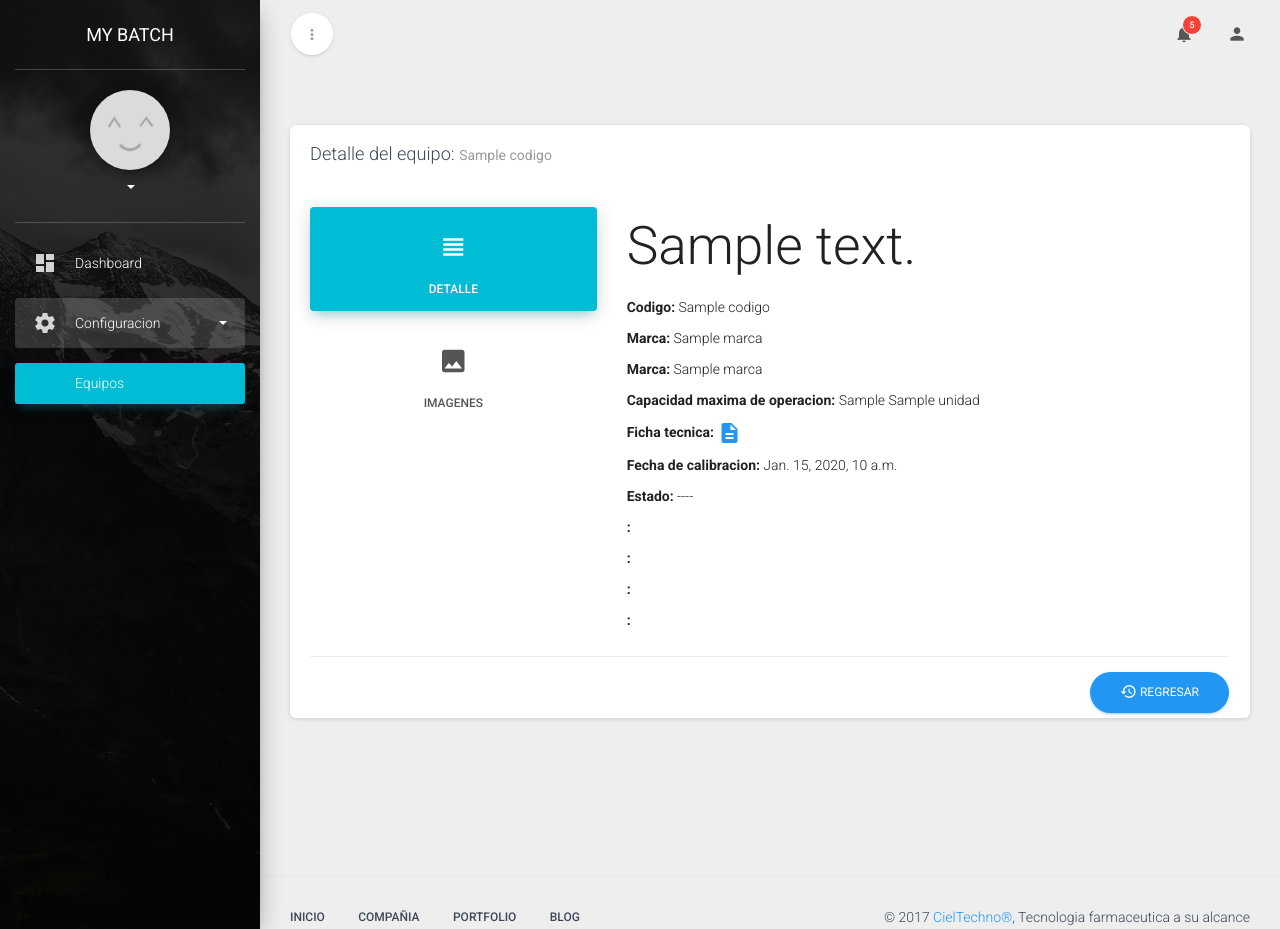
After one commit to andresmauro17/mybatch, a Django app: template templates/config/equipment/equipment_detail.html in a window 1280 px wide. The commit adds this page. Run offline with Django 3.2, Linux system fonts and the light colour scheme; the template is opened without the code that fills it: most values are stand-ins (such as "Sample title", 1, 10 or a date in 2020); grey boxes marked "Sample" are stand-in pictures; some libraries are stand-ins or nearby versions.

Commit message:
detailview for equpment

```diff
--- a/apps/config/urls.py
+++ b/apps/config/urls.py
@@ -3,6 +3,7 @@ from django.conf.urls import url
 from .views import EquipmentCreateClass
 from .views import EquipmentListClass
 from .views import EquipmentUpdateClass
+from .views import EquipmentDetailClass
 from .views import equipment_index
 from .views import GeneratePdf
 from .views import EquipmentDelete
@@ -16,6 +17,7 @@ urlpatterns = [
 	url(r'^equipment/create', EquipmentCreateClass.as_view(), name = "equipment_create"),
 	url(r'^equipment/list', EquipmentListClass.as_view(), name = "equipment_list"),
 	url(r'^equipment/edit/(?P<pk>\d+)/$', EquipmentUpdateClass.as_view(), name='equipment_edit'),
+	url(r'^equipment/detail/(?P<pk>\d+)/$', EquipmentDetailClass.as_view(), name='equipment_detail'),
 	url(r'^equipment/delete/(?P<pk>\d+)/$',EquipmentDelete.as_view(), name='equipment_delete'),
 	url(r'^equipment/pdf_list/$', GeneratePdf.as_view(), name='equipment_pdf_list'),
 	url(r'^material/index', material_index, name = "material_index"),
--- a/templates/config/equipment/equipment_delete.html
+++ b/templates/config/equipment/equipment_delete.html
@@ -13,7 +13,7 @@
                     <h3>Seguro que Desea eliminar el equipo:</h3>
                     <h4><b>{{object.codigo}} {{object.descripcion}}</b>, del registro</h4>
                     <button class="btn btn-danger">eliminar</button>
-                    <a class="btn btn-default" href="{% url 'config:equipment_edit' object.id %}">cancelar</a>
+                    <a class="btn btn-default" href="{% url 'config:equipment_list' %}">cancelar</a>
                 </form>
             </div>
 
--- /dev/null
+++ b/templates/config/equipment/equipment_detail.html
@@ -0,0 +1,119 @@
+{% extends 'config/equipment/equipment_index.html'%}
+{% load staticfiles %}
+
+{% block container_fluid %}
+
+<div class="row">
+
+     <div class="col-md-12">
+            <div class="card">
+                <div class="card-header">
+                    <h4 class="card-title">Detalle del equipo:
+                        <small class="category">{{object.codigo}}</small>
+                    </h4>
+                </div>
+                <div class="card-content">
+                    <div class="row">
+                        <div class="col-md-4">
+                            <ul class="nav nav-pills nav-pills-icons nav-pills-info nav-stacked" role="tablist">
+                                <!--
+                    color-classes: "nav-pills-primary", "nav-pills-info", "nav-pills-success", "nav-pills-warning","nav-pills-danger"
+                -->
+                                <li class="active">
+                                    <a href="#dashboard-2" role="tab" data-toggle="tab">
+                                        <i class="material-icons">view_headline</i> Detalle
+                                    </a>
+                                </li>
+                                <li>
+                                    <a href="#schedule-2" role="tab" data-toggle="tab">
+                                        <i class="material-icons">photo</i> imagenes
+                                    </a>
+                                </li>
+                            </ul>
+                        </div>
+                        <div class="col-md-8">
+                            <div class="tab-content">
+                                <div class="tab-pane active" id="dashboard-2">
+
+                                    <h1>{{object.descripcion}}</h1>
+                                    <p><b>Codigo:</b> {{object.codigo}} </p>
+                                    <p><b>Marca:</b> {{object.marca}}</p>
+                                    <p><b>Marca:</b> {{object.marca}}</p>
+                                    <p><b>Capacidad maxima de operacion:</b> {{ object.capacidad_maxima_de_operacion}} {{object.unidad}}</p>
+                                    <p>
+                                        <b>Ficha tecnica:</b>
+                                        {% if equipo.ficha_tecnica %}
+                                                <a data-toggle="tooltip" title="ver" href="{{ equipo.ficha_tecnica.url }}" target="_blank">
+                                                    <span><i class="material-icons">description</i>
+                                                    </span>
+                                                </a>
+                                            {% else %}
+                                                <span><i class="material-icons">clear</i></span>
+                                            {% endif %}
+                                    </p>
+                                    <p><b>Fecha de calibracion:</b> {{ equipo.fecha_calibracion }} </p>
+                                    <p>
+                                        <b>Estado:</b>
+                                        {% if equipo.estado == "A" %}
+                                            Activo
+                                         {% elif equipo.estado == "I" %}
+                                            Inactivo
+                                         {% elif equipo.estado == "M"  %}
+                                            Mantenimiento
+                                         {% else %}
+                                            ----
+                                         {% endif %}
+                                    </p>
+                                    <p><b>:</b> </p>
+                                    <p><b>:</b> </p>
+                                    <p><b>:</b> </p>
+                                    <p><b>:</b> </p>
+
+
+
+
+
+
+                                </div>
+                                <div class="tab-pane" id="schedule-2">
+
+                                            {% if equipo.foto1 %}
+                                                <img class="imagen" id="myImg" src="{{ equipo.foto1.url }}" width="10" height="10">
+                                                <hr>
+                                            {% endif %}
+
+                                            {% if equipo.foto2 %}
+                                                <img class="imagen" id="myImg" src="{{ equipo.foto2.url }}" width="10" height="10">
+                                                <hr>
+                                            {% endif %}
+
+                                            {% if equipo.foto3 %}
+                                               <img class="imagen" id="myImg" src="{{ equipo.foto3.url }}" width="10" height="10">
+                                               <hr>
+                                            {% endif %}
+
+                                </div>
+                            </div>
+                        </div>
+                    </div>
+                </div>
+                <div class="card-footer text-center">
+
+                    <a class="btn btn-primary btn-round pull-right" href="{% url 'config:equipment_list' %}"> <i class="material-icons">restore</i> Regresar</a>
+
+                </div>
+
+
+            </div>
+        </div>
+</div>
+
+{% endblock container_fluid %}
+
+
+{% block aditional_scripts %}
+
+
+
+
+{% endblock aditional_scripts %}
--- a/templates/config/equipment/equipment_edit.html
+++ b/templates/config/equipment/equipment_edit.html
@@ -156,6 +156,7 @@
 
                 <div class="card-footer text-center">
                     <a href="{% url 'config:equipment_delete' object.id %}" class="btn btn-danger btn-fill pull-left" role="button">eliminar</a>
+                    <a class="btn btn-default" href="{% url 'config:equipment_list' %}">Cancelar</a>
                     <button type="submit" class="btn btn-info btn-fill btn-lg pull-right">Guardar</button>
                 </div>
 
```
Also changed, not shown: apps/config/views.py (+7 -0 lines), templates/config/equipment/equipment_list.html (+60 -30 lines), 2 other files.
